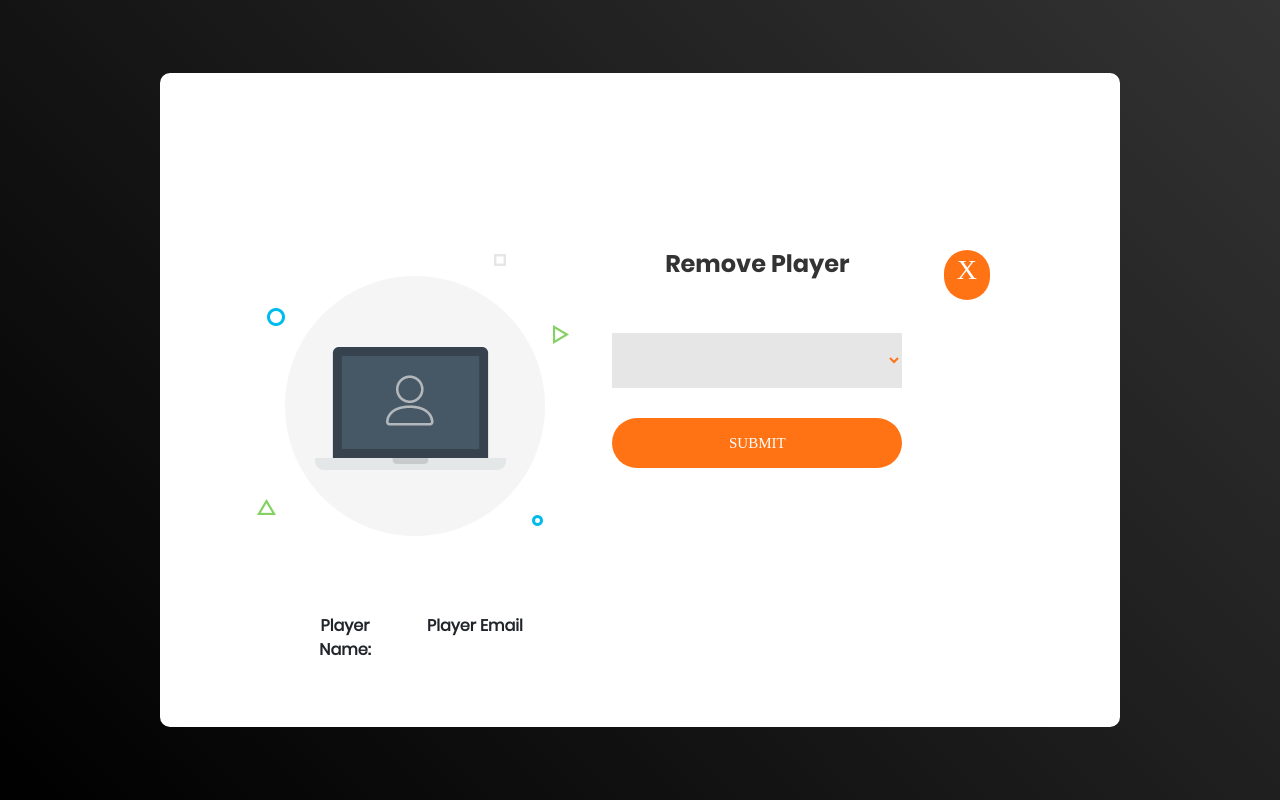
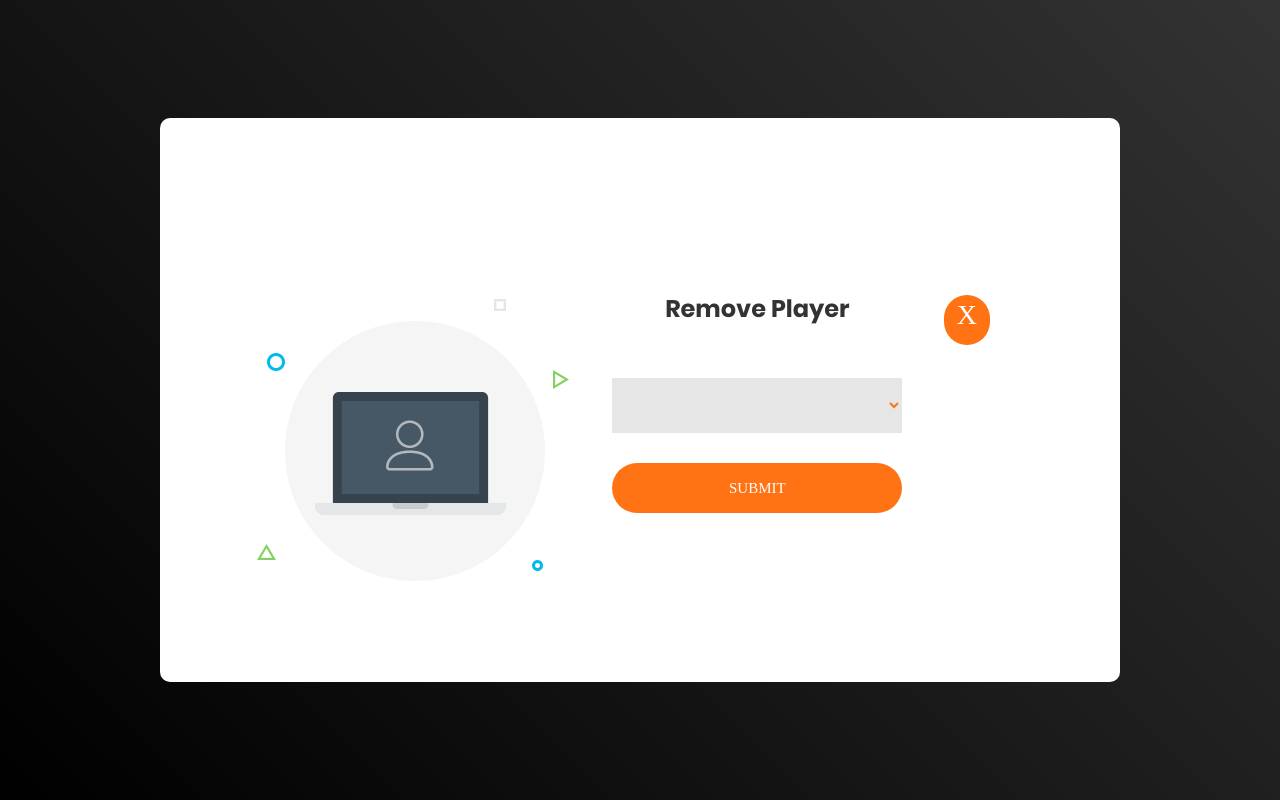
Before and after one commit to tanishqj2005/varchas, a Django app: page /registration/removePlayer in a window 1280 px wide. Run offline with Django 3.2, Linux system fonts and the light colour scheme; a user stored in the database is signed in; tables that the repository leaves empty hold one stand-in row (values such as "Sample post"); lists and menus that the app fills with data are empty; some libraries are stand-ins or nearby versions; some web fonts are replaced.

Commit message:
changes n+in dropdown

```diff
--- a/registration/forms.py
+++ b/registration/forms.py
@@ -53,4 +53,4 @@ class TeamRegistrationForm1(forms.ModelForm):
 
 
 class RemovePlayerForm(forms.Form):
-    player = forms.EmailField()
+    player = forms.CharField()
--- a/templates/registration/remove_player.html
+++ b/templates/registration/remove_player.html
@@ -67,7 +67,7 @@
 
                         <select name="{{field.name}}" placeholder="Email" required autofocus>
                             {% for player in players %}
-                            <option>{{player}} </option>
+                            <option value={{player}}>{{player.user.first_name}}: {{player}} </option>
                             {% endfor %}
                         </select>
 
@@ -99,20 +99,6 @@
                     <h3>X</h3>
                 </button>
             </a>
-            <div class="text-center" style="padding-left: 0vh;padding-bottom: 4vh">
-
-                        <div class="row" style="padding-top: 10px; padding-left: 40px;font-weight: bold">
-                            <div class="col-6">Player Name:</div>
-                            <div class="col-6" style="padding-left: 15px;">Player Email</div>
-                        </div>
-                        {% for player in players %}
-                            <div class="row"
-                                 style="padding-left: 40px;">
-                                <div class="col-6">{{ player.user.first_name }} {{ player.user.last_name }}:</div>
-                                <div class="col-6" style="padding-left: 15px;">{{ player }}</div>
-                            </div>
-                        {% endfor %}
-                </div>
         </div>
 
     </div>
```
